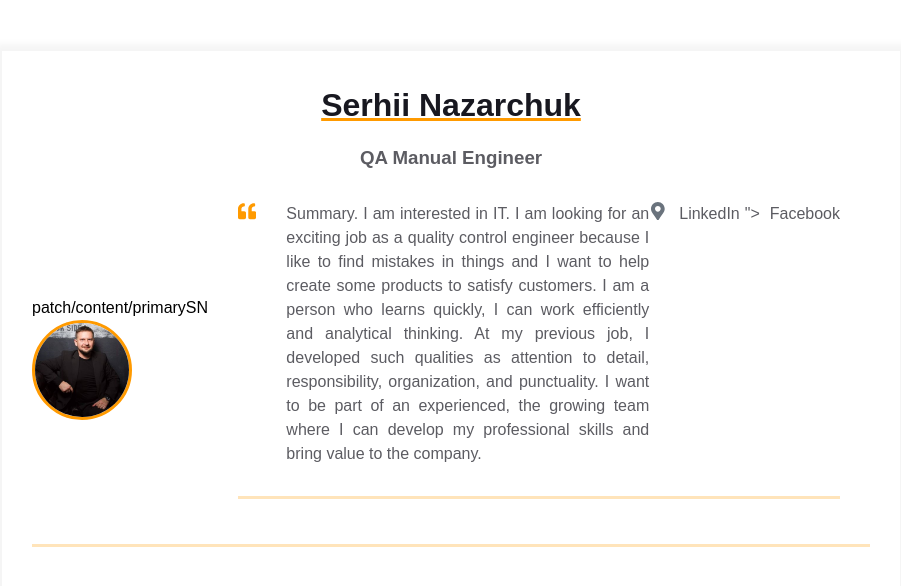
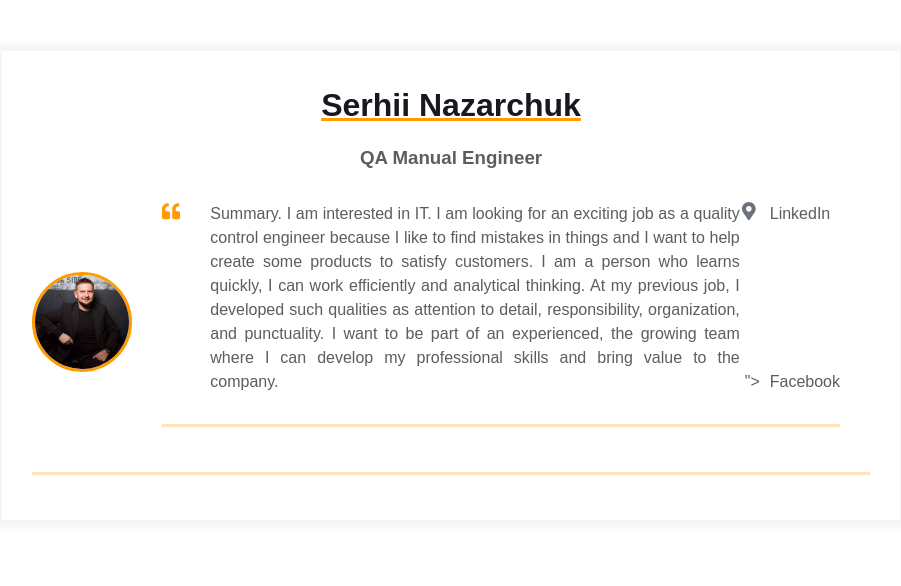
Before and after one commit to SerhijNazarchuk/homepage, a plain HTML site: page index.html in a window 1280 px wide. Shown: the whole page, without its empty margins (189-1090 px from the left). Drawn offline with Linux system fonts and the light colour scheme.

Commit message:
Update index.html

```diff
--- a/index.html
+++ b/index.html
@@ -18,9 +18,7 @@
           <div class="contact-info__block"></div>
 
           <div class="contact-info__block contact-info__block--center">
-patch/content/primarySN
-            <img class="contact-info__avatar" src="assets/AvatarSN.png" alt="Avatar">
-
+            <img class="contact-info__avatar" src="assets/AvatarSN.png" alt="AvatarSN">
           </div>
 
         <div class="container">
@@ -38,7 +36,7 @@ patch/content/primarySN
       I am a person who learns quickly, I can work efficiently and analytical thinking. At my previous job, I developed such qualities as attention to detail, responsibility, organization, and punctuality.
       I want to be part of an experienced, the growing team where I can develop my professional skills and bring value to the company.
       </p>
-       <div class="contact-info__block"></div>
+       <div class="contact-info__block">
           <a href="https://www.linkedin.com/in/serhii-nazarchuk" rel="author" class="contact-info__item">
   <div class="contact-info__item-icon-wrapper">
     <svg class="contact-info__item-icon" xmlns="http://www.w3.org/2000/svg" viewBox="0 0 448 512">
@@ -58,7 +56,7 @@ patch/content/primarySN
     </svg>
   </div>
   <span>Facebook</span>
-</a>
+</a> </div>
     </div>
   </div>
 </div>
```
